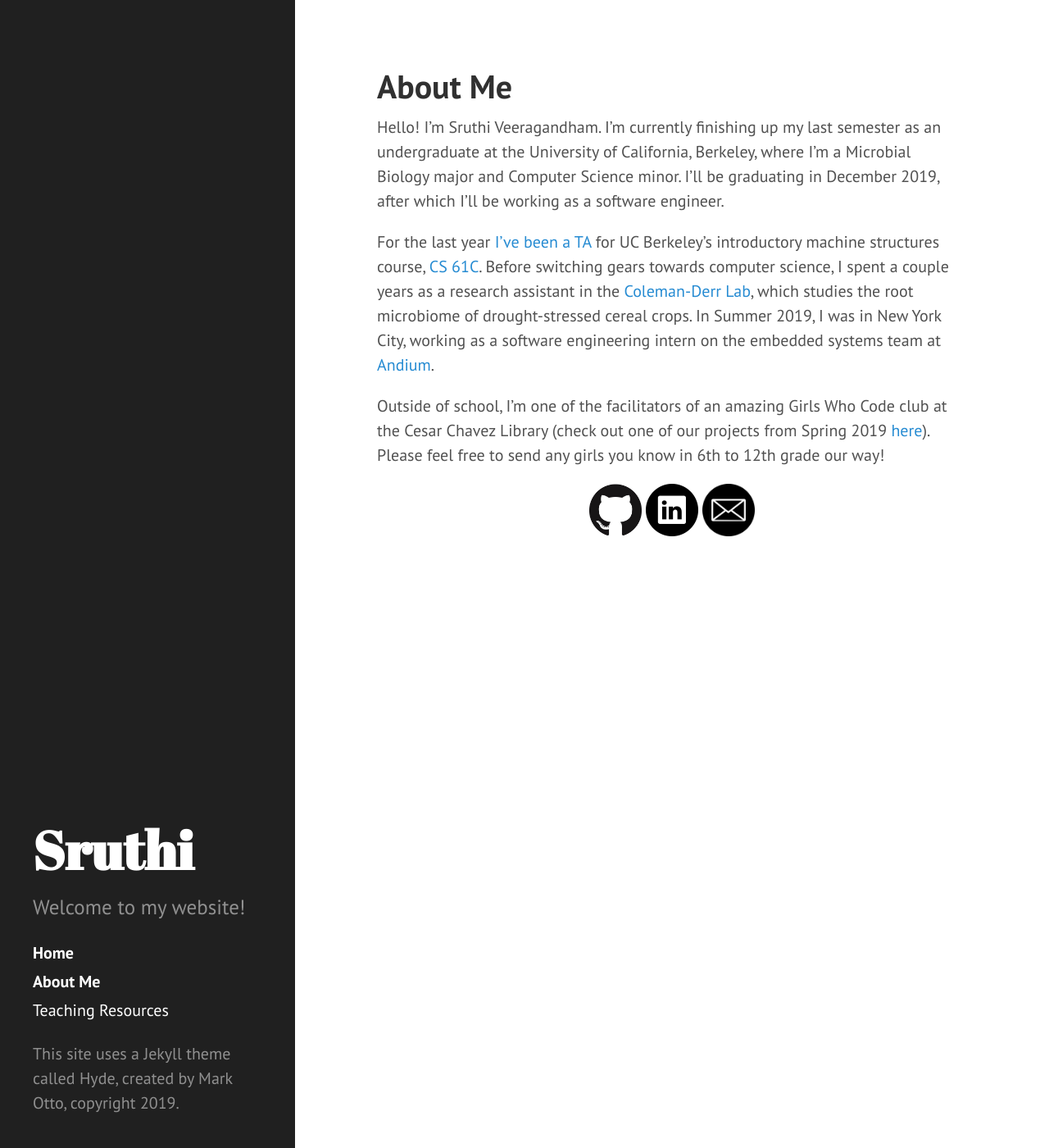
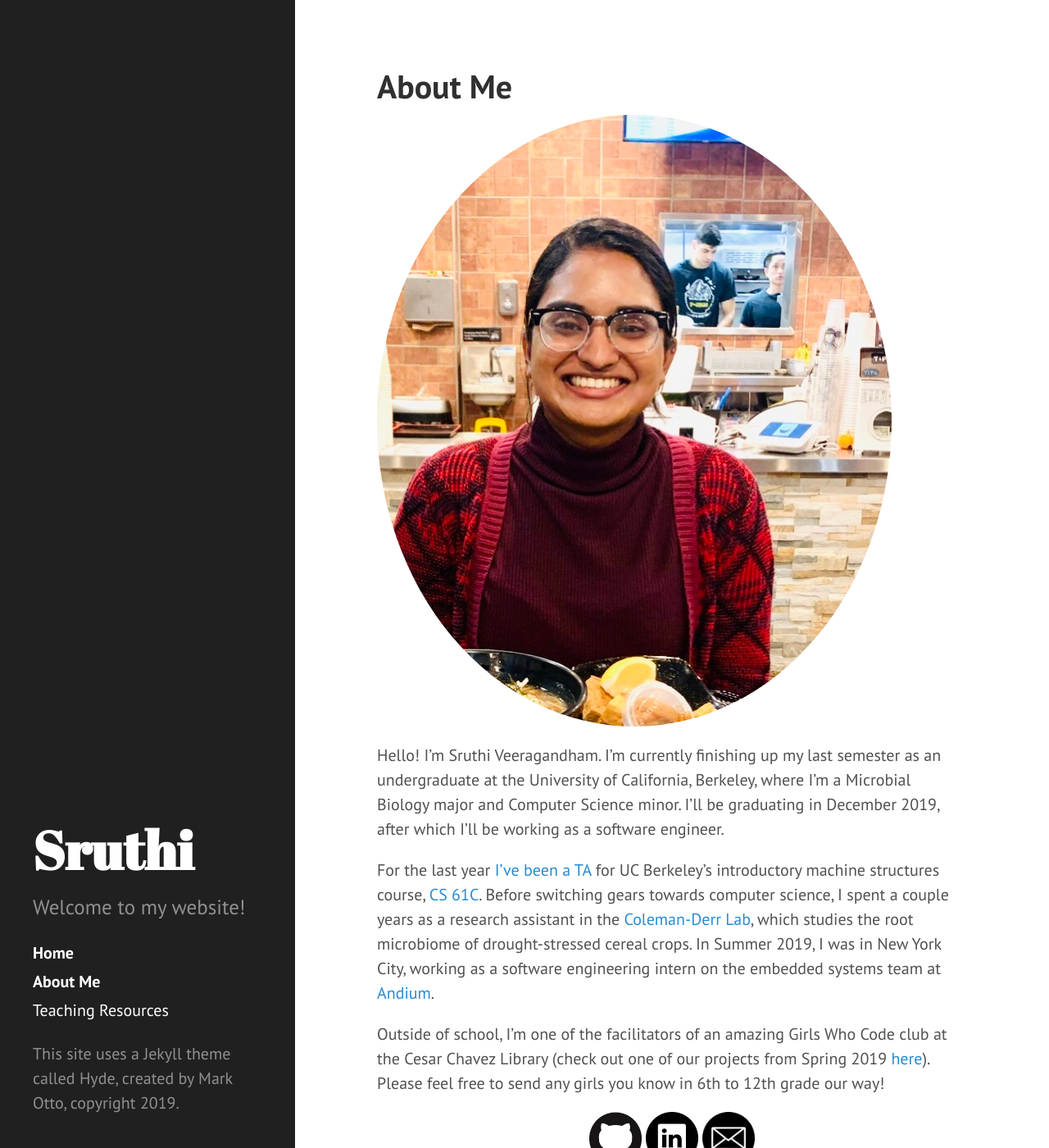
Before and after one commit to sruthiveeragandham/sruthiveeragandham.github.io, a Jekyll site: the page built from about.md, in a window 1280 px wide and 1400 px high. Shown: the whole window at 82% size. Built offline with Jekyll 4.4.1, drawn with Linux system fonts in a browser that asks for light colours; Markdown is read by kramdown in place of the engine named in the settings.

Commit message:
Add picture to about page

```diff
--- a/about.md
+++ b/about.md
@@ -2,6 +2,14 @@
 layout: page
 title: About Me
 ---
+
+<style>
+      .circular--square {
+        border-radius: 50%;
+      }
+</style>
+<img src="https://sruthiveeragandham.github.io/public/4E2892D8-80BE-4AD3-A479-9C09C404AFC9.jpeg" alt="A picture of me (Sruthi) at a restaurant, taken by my friend Catherine Han!" class="circular--square"/>
+
 
 Hello! I'm Sruthi Veeragandham. I'm currently finishing up my last semester as an undergraduate at the University of California, Berkeley, where I'm a Microbial Biology major and Computer Science minor. I'll be graduating in December 2019, after which I'll be working as a software engineer.
 
```
